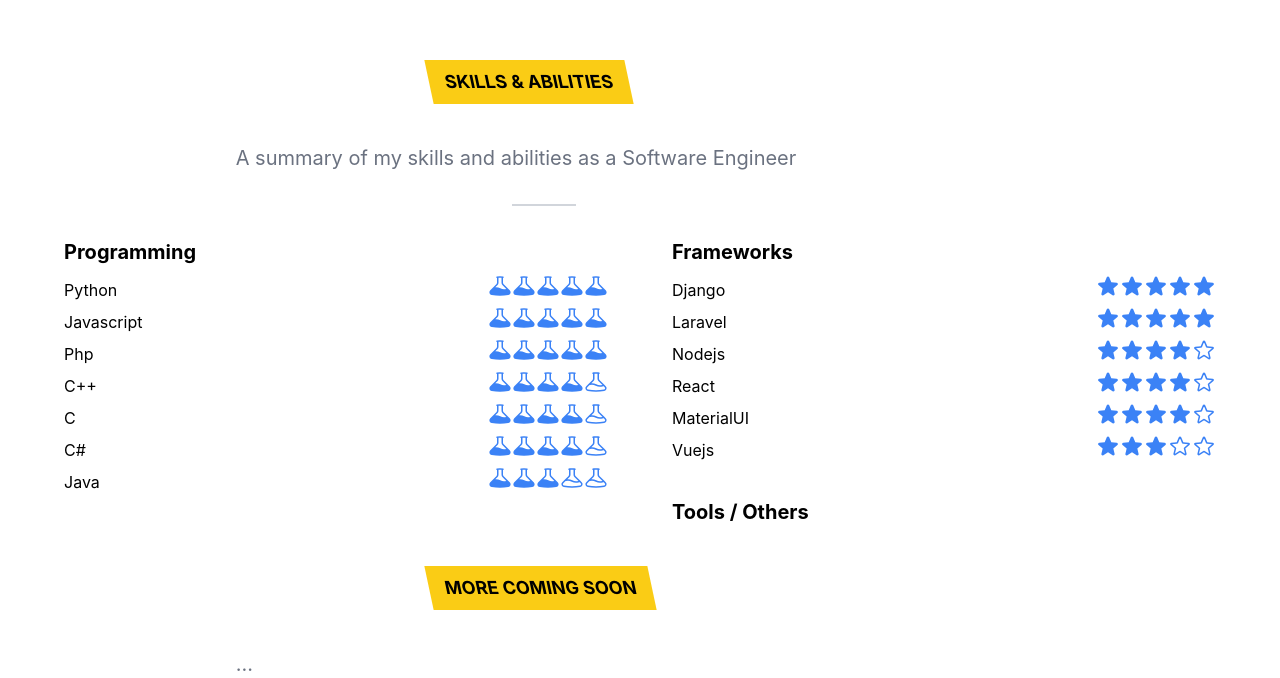
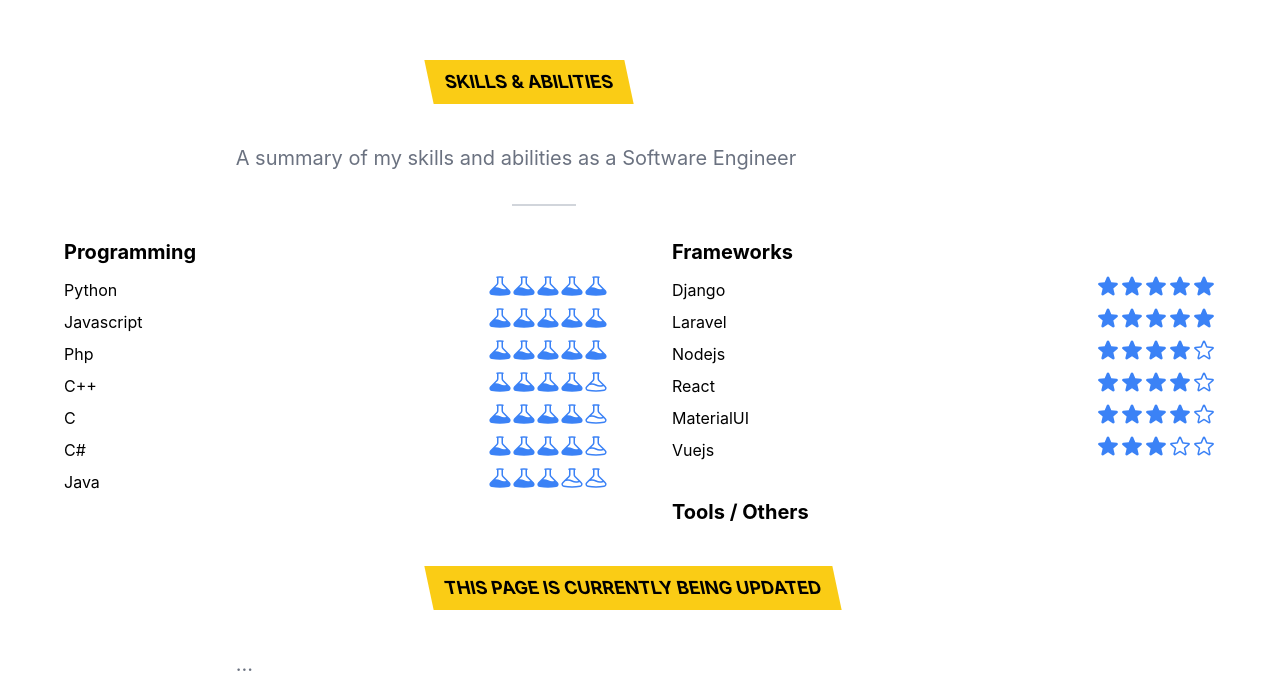
Before and after one commit to vireshsoedhwa/home, a React (Create React App) app: page / in a window 1280 px wide. Shown: the part 2940-3618 px from the top of the page. Built offline with nearby package versions, Linux system fonts and the light colour scheme; a web font is replaced by a local one.

Commit message:
fix warning

```diff
--- a/src/App.js
+++ b/src/App.js
@@ -20,7 +20,7 @@
         <div class="container grid md:grid-cols-6 gap-8 items-center">
           <div class="md:col-start-3 md:col-span-4">
             <h2 class="inline-block bg-yellow-400 py-2 px-4 md:-ml-4 mb-2 text-lg font-bold uppercase skew-x-12">
-              more coming soon
+              This page is currently being updated
             </h2>
           </div>
           <div class="md:col-start-2 md:col-span-4">
--- a/src/components/Skills.js
+++ b/src/components/Skills.js
@@ -88,7 +88,7 @@
                     <h3 class="font-bold text-xl mb-2">Programming</h3>
 
                     {programming.map((prog, index) => (
-                        <dl class="group flex block justify-between">
+                        <dl key={index} class="group flex block justify-between">
                             <dt class="group-hover:font-semibold">{prog.language}</dt>
                             <dd class="shrink-0">
                                 <ul class="flex flex-row">
@@ -113,7 +113,7 @@
                     <h3 class="font-bold text-xl mb-2">Frameworks</h3>
 
                     {frameworks.map((framework, index) => (
-                        <dl class="group flex block justify-between">
+                        <dl key={index} class="group flex block justify-between">
                             <dt class="group-hover:font-semibold">{framework.name}</dt>
                             <dd class="shrink-0">
                                 <ul class="flex flex-row">
```
